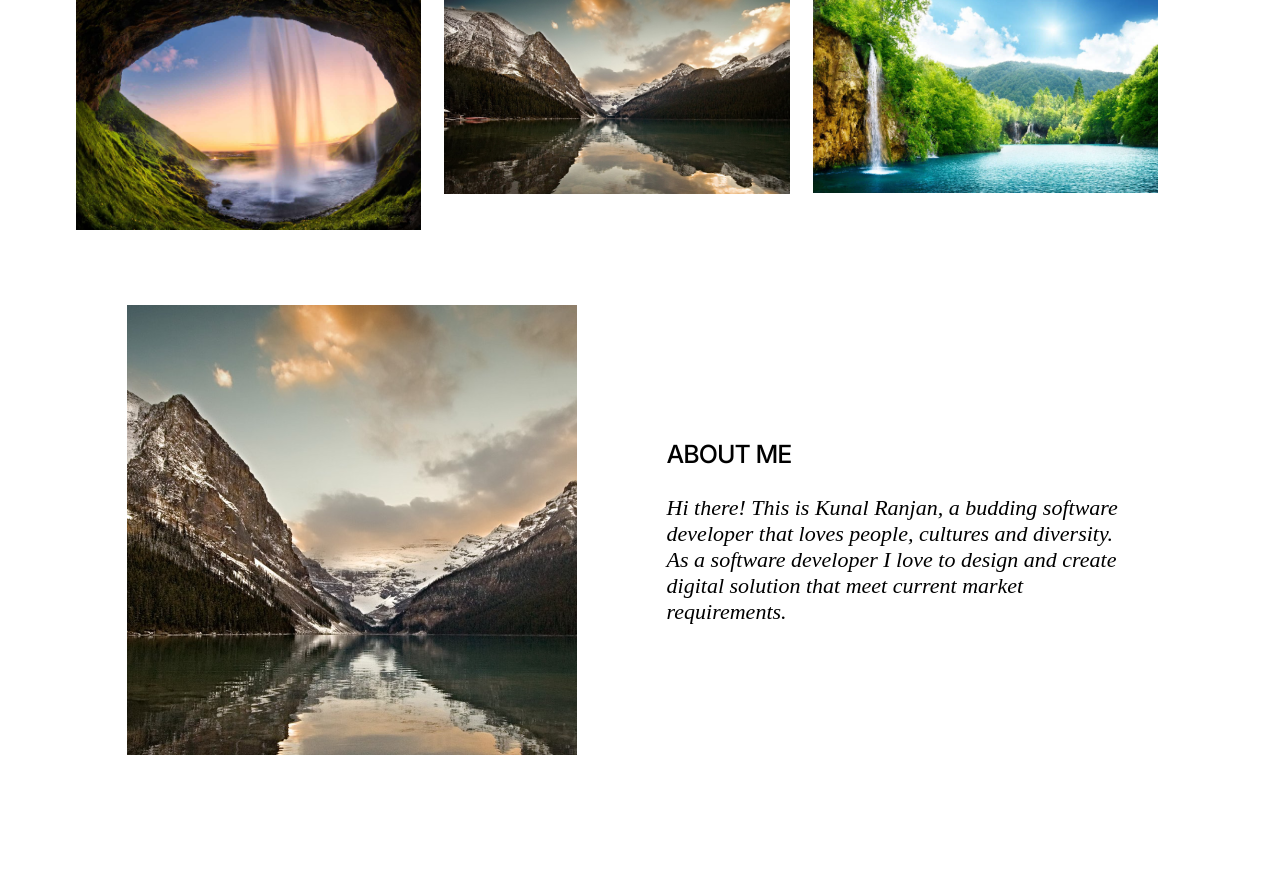
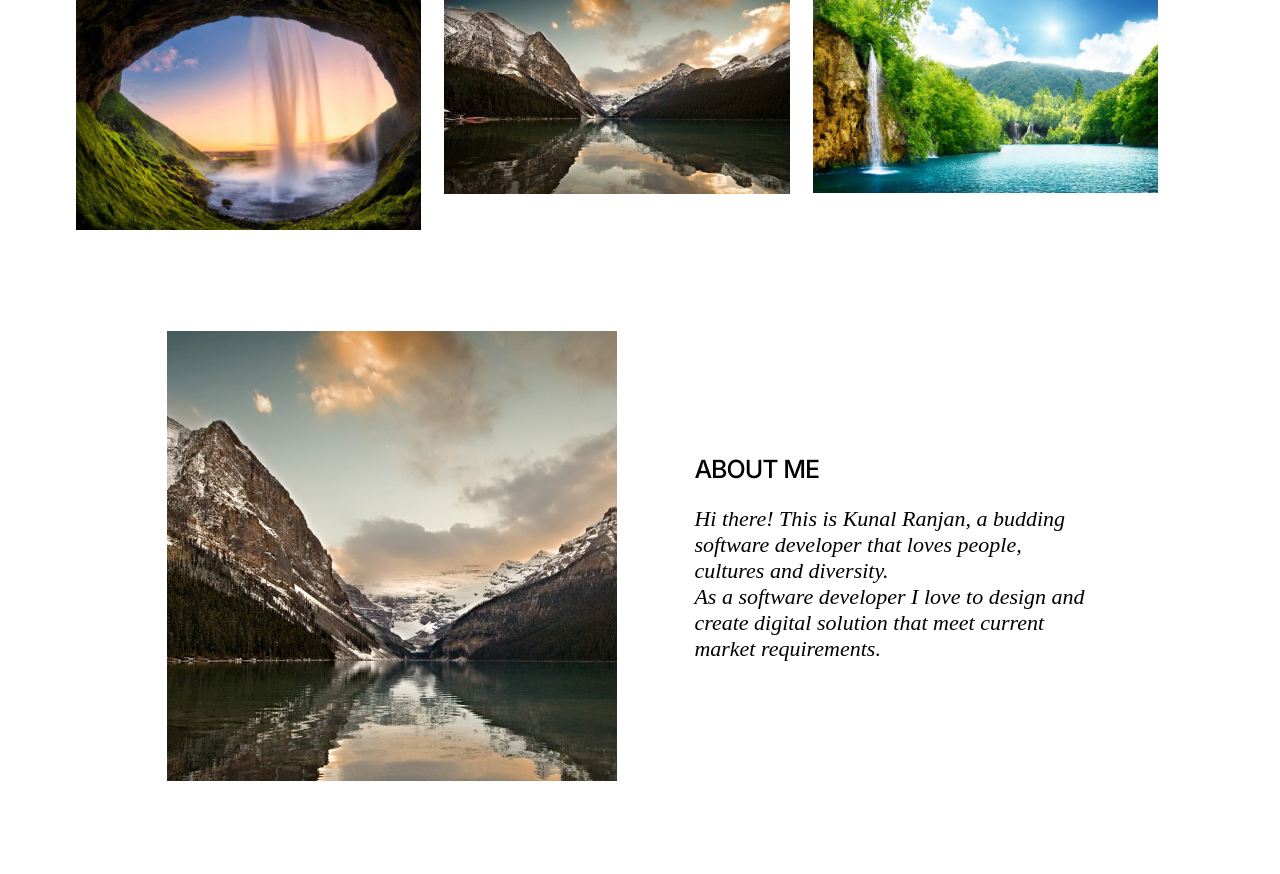
Before and after one commit to KunalR1511/Portfolio-Website, a Flask app: page / in a window 1280 px wide. Shown: the part 551-1425 px from the top of the page. Before the commit the page ends 1306 px from the top, so only its background shows below. Run offline with Flask 3, Linux system fonts and the light colour scheme; some web fonts are replaced.

Commit message:
Changes to About me Section

```diff
--- a/static/style.css
+++ b/static/style.css
@@ -138,15 +138,14 @@ li{
     flex-direction: row;
     align-items: center;
     justify-content: center;
-    margin-top: 5%;
-    margin-bottom: 5%;
+    margin: 7%;
 
 }
 #about-image{
     height: 100%;
 }
 .about-text{
-    padding-left: 5%;
+    margin-left: 5%;
     width: 40%;
 }
 .about-text-heading{
```
